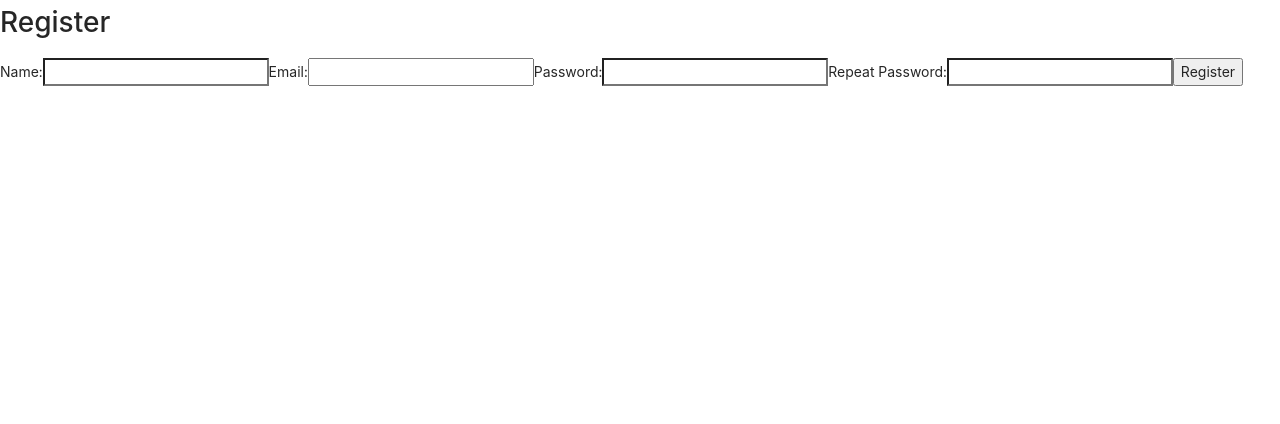
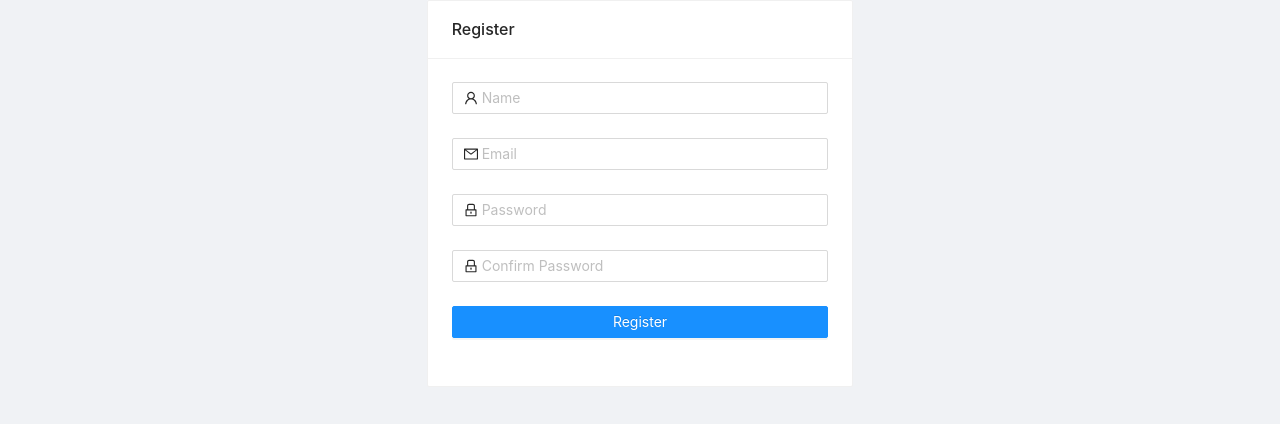
Before and after one commit to yancoltro/adopets, a React (Create React App) app in the folder adopets-front/: page /register in a window 1280 px wide. Shown: the top 424 px of the page. Built offline with nearby package versions, Linux system fonts and the light colour scheme.

Commit message:
Adjusting the layout of the login and registration page

```diff
--- a/adopets-front/src/components/DefaultLayout.css
+++ /dev/null
@@ -1 +0,0 @@
-@import '~antd/dist/antd.css';
--- /dev/null
+++ b/adopets-front/src/components/Defaults.css
@@ -0,0 +1,5 @@
+@import '~antd/dist/antd.css';
+body{
+    background-color: #f0f2f5;
+
+}
--- /dev/null
+++ b/adopets-front/src/components/Defaults.jsx
@@ -0,0 +1,96 @@
+import React from 'react'
+import './Defaults.css'
+import { Layout, Menu, Breadcrumb, Alert, Card, Row, Col } from 'antd';
+import { UserOutlined, LaptopOutlined, NotificationOutlined } from '@ant-design/icons';
+const { SubMenu } = Menu;
+const { Header, Content, Sider } = Layout;
+
+
+export function DefaultLayout(props) {
+  return (
+    <Layout>
+      <Header className="header">
+        <div className="logo" />
+        <Menu theme="dark" mode="horizontal" defaultSelectedKeys={['2']}>
+          <Menu.Item key="1">nav 1</Menu.Item>
+          <Menu.Item key="2">nav 2</Menu.Item>
+          <Menu.Item key="3">nav 3</Menu.Item>
+        </Menu>
+      </Header>
+      <Layout>
+        <Sider width={200} className="site-layout-background">
+          <Menu
+            mode="inline"
+            defaultSelectedKeys={['1']}
+            defaultOpenKeys={['sub1']}
+            style={{ height: '100%', borderRight: 0 }}
+          >
+            <SubMenu key="sub1" icon={<UserOutlined />} title="subnav 1">
+              <Menu.Item key="1">option1</Menu.Item>
+              <Menu.Item key="2">option2</Menu.Item>
+              <Menu.Item key="3">option3</Menu.Item>
+              <Menu.Item key="4">option4</Menu.Item>
+            </SubMenu>
+            <SubMenu key="sub2" icon={<LaptopOutlined />} title="subnav 2">
+              <Menu.Item key="5">option5</Menu.Item>
+              <Menu.Item key="6">option6</Menu.Item>
+              <Menu.Item key="7">option7</Menu.Item>
+              <Menu.Item key="8">option8</Menu.Item>
+            </SubMenu>
+            <SubMenu key="sub3" icon={<NotificationOutlined />} title="subnav 3">
+              <Menu.Item key="9">option9</Menu.Item>
+              <Menu.Item key="10">option10</Menu.Item>
+              <Menu.Item key="11">option11</Menu.Item>
+              <Menu.Item key="12">option12</Menu.Item>
+            </SubMenu>
+          </Menu>
+        </Sider>
+        <Layout style={{ padding: '0 24px 24px' }}>
+          <Breadcrumb style={{ margin: '16px 0' }}>
+            <Breadcrumb.Item>Home</Breadcrumb.Item>
+            <Breadcrumb.Item>List</Breadcrumb.Item>
+            <Breadcrumb.Item>App</Breadcrumb.Item>
+          </Breadcrumb>
+          <Content
+            className="site-layout-background"
+            style={{
+              padding: 24,
+              margin: 0,
+              minHeight: 280,
+            }}
+          >
+            {props.children}
+          </Content>
+        </Layout>
+      </Layout>
+    </Layout>
+  )
+}
+
+export function DefaultLoginRegister(props) {
+  let alert = null
+  if (props.show_alert) {
+    alert =
+      <Alert
+        message={props.alert_message}
+        description={props.alert_description}
+        type={props.alert_type}
+        showIcon
+        closable
+      />;
+  }
+  return (
+    <React.Fragment>
+
+      <Row>
+        <Col span={8}></Col>
+        <Col span={8}>
+          {alert}
+          <Card title={props.card_title} style={{ width: '100%'}}>
+            {props.children}
+          </Card>
+        </Col>
+      </Row>
+    </React.Fragment>
+  )
+}
--- a/adopets-front/src/components/Login.jsx
+++ b/adopets-front/src/components/Login.jsx
@@ -1,40 +1,45 @@
 import React from 'react'
-import { Form, Input, Button, Checkbox } from 'antd';
+import { Link } from 'react-router-dom';
+import { Form, Input, Button } from 'antd';
+import { MailOutlined, LockOutlined } from '@ant-design/icons';
 import axios from 'axios';
+import Cookies from 'universal-cookie'
 
-const layout = {
-    labelCol: { span: 8 },
-    wrapperCol: { span: 16 },
-};
-const tailLayout = {
-    wrapperCol: { offset: 8, span: 16 },
-};
-const onFinishFailed = errorInfo => {
-    console.log('Failed:', errorInfo);
-};
-const onFinish = values => {
-    console.log('Success:', values);
-};
-
+import { DefaultLoginRegister } from './Defaults'
 
 class Login extends React.Component {
     constructor(props) {
         super(props);
         this.state = {
-            email: '',
-            password: ''
+            email: 'yan.coltro@hotmail.com',
+            password: 'qwertyui',
+            show_alert: false,
+            alert_message: '',
+            alert_description: '',
+            alert_type: 'error'
         }
         this.handleSubmit = this.handleSubmit.bind(this)
     }
 
-    handleSubmit(event){
-        axios.post('http://127.0.0.1:3333/products', this)
+    handleSubmit(event) {
+        let user = {
+            email: this.state.email,
+            password: this.state.password
+        }
+        console.log(user)
+        axios.post('http://127.0.0.1:3333/login', user)
             .then(response => {
-                console.log(response.data)
+                if (response.status !== 200) {
+                    // setar tempo de expiração
+                    const cookies = new Cookies();
+                    cookies.set('login', response, { path: '/' });
+                } else {
                     this.setState({
-                    products: response.data,
-                    isLoaded: true
+                        show_alert:true,
+                        alert_message: 'Error',
+                        alert_description: "Have any erro in you login"
                     })
+                }
             })
             .catch((error) => {
                 this.setState({
@@ -48,39 +53,49 @@ class Login extends React.Component {
     render() {
         return (
             <React.Fragment>
-                <h1>Login</h1>
+                <DefaultLoginRegister
+                    show_alert={this.state.show_alert}
+                    alert_message={this.state.alert_message}
+                    alert_description={this.state.alert_description}
+                    alert_type={this.state.alert_type}
+                    card_title="Login">
                     <Form
-                    {...layout}
-                    name="basic"
-                    initialValues={{ remember: true }}
-                    onFinish={this.handleSubmit}
-                    onFinishFailed={onFinishFailed}
-                >
+                        name="normal_login"
+                        className="login-form"
+                        initialValues={{}}
+                        onFinish={this.handleSubmit}>
                         <Form.Item
-                        label="Username"
-                        name="username"
-                        rules={[{ required: true, message: 'Please input your username!' }]}
-                    >
-                        <Input />
+                            name="email"
+                            rules={[
+                                { required: true, message: 'Please input your E-mail!' },
+                                { type: 'email', message: 'The input is not valid E-mail' }
+                            ]}>
+                            <Input
+                                prefix={<MailOutlined className="site-form-item-icon" />}
+                                type="email"
+                                placeholder="Email"
+                            />
                         </Form.Item>
-
                         <Form.Item
-                        label="Password"
                             name="password"
-                        rules={[{ required: true, message: 'Please input your password!' }]}
-                    >
-                        <Input.Password />
+                            rules={[{ required: true, message: 'Please input your Password!' }]}>
+                            <Input
+                                prefix={<LockOutlined className="site-form-item-icon" />}
+                                type="password"
+                                placeholder="Password"
+                            />
                         </Form.Item>
-
-                    <Form.Item {...tailLayout} name="remember" valuePropName="checked">
-                        <Checkbox>Remember me</Checkbox>
+                        <Form.Item >
+                            <Button type="primary" htmlType="submit" className="login-form-button" block>
+                                Log in
+                            </Button>
                         </Form.Item>
-
-                    <Form.Item {...tailLayout}>
-                        <Button type="primary" htmlType="submit" >Submit</Button>
-                    </Form.Item>
+                        <div style={{textAlign: "right"}}>
+                        No have account? <Link to="/register" style={{textAlign:"right"}}>Register now!</Link>
+                        </div>
                     </Form>
-            </React.Fragment>
+                </DefaultLoginRegister>
+            </React.Fragment >
         )
     }
 }
--- a/adopets-front/src/components/Products.jsx
+++ b/adopets-front/src/components/Products.jsx
@@ -1,7 +1,7 @@
 import React from 'react'
 import axios from 'axios'
 import { Table } from 'antd';
-import DefaultLayout from './DefaultLayout'
+import {DefaultLayout} from './Defaults'
 
 const API = 'http://127.0.0.1:3333'
 
--- a/adopets-front/src/components/Register.jsx
+++ b/adopets-front/src/components/Register.jsx
@@ -1,4 +1,7 @@
 import React from 'react'
+import { Form, Input, Button, Checkbox } from 'antd';
+import { UserOutlined, MailOutlined, LockOutlined } from '@ant-design/icons';
+import { DefaultLoginRegister } from './Defaults'
 
 class Register extends React.Component {
 
@@ -8,10 +11,12 @@ class Register extends React.Component {
             name: '',
             email: '',
             pass: '',
-            rp_pass:'',
+            rp_pass: '',
 
-            isLoaded: false,
-            error: null
+            show_alert: false,
+            alert_message: '',
+            alert_description: '',
+            alert_type: 'error'
         }
         this.handleName = this.handleName.bind(this)
         this.handleEmail = this.handleEmail.bind(this)
@@ -21,18 +26,18 @@ class Register extends React.Component {
 
     }
 
-    handleName(event) {this.setState({ name: event.target.value })}
+    handleName(event) { this.setState({ name: event.target.value }) }
 
-    handleEmail(event) {this.setState({ email: event.target.value })}
+    handleEmail(event) { this.setState({ email: event.target.value }) }
 
-    handlePass(event) {this.setState({ pass: event.target.value })}
+    handlePass(event) { this.setState({ pass: event.target.value }) }
 
-    handleRpPass(event) {this.setState({ rp_pass: event.target.value })}
+    handleRpPass(event) { this.setState({ rp_pass: event.target.value }) }
 
     handleSubmit(event) {
         alert('Um nome foi enviado: ' + this.state.name);
         event.preventDefault();
-      }
+    }
 
     componentDidMount() { }
 
@@ -41,37 +46,73 @@ class Register extends React.Component {
     render() {
         return (
             <React.Fragment>
-                <h1>Register</h1>
-                <form onSubmit={this.handleSubmit}>
-                    <label>
-                        Name:
-                        <input type="text"
-                            value={this.state.name}
-                            onChange={this.handleName} />
-                    </label>
-                    <label>
-                        Email:
-                        <input type="email"
-                            value={this.state.email}
-                            onChange={this.handleEmail} />
-                    </label>
-                    <label>
-                        Password:
-                        <input type="password"
-                            value={this.state.pass}
-                            onChange={this.handlePass} />
-                    </label>
-                    <label>
-                        Repeat Password:
-                        <input type="password"
-                            value={this.state.rp_pass}
-                            onChange={this.handleRpPass} />
-                    </label>
-                    <input type="submit" value="Register" />
-                </form>
-
-            </React.Fragment>
-
+                <DefaultLoginRegister
+                    show_alert={this.state.show_alert}
+                    alert_message={this.state.alert_message}
+                    alert_description={this.state.alert_description}
+                    alert_type={this.state.alert_type}
+                    card_title="Register">
+                    <Form
+                        name="register"
+                        className="login-form"
+                        initialValues={{}}
+                        onFinish={this.handleSubmit}
+                        scrollToFirstError>
+                        <Form.Item
+                            name="name"
+                            rules={[{ required: true, message: 'Please input your Name!' }]}>
+                            <Input prefix={<UserOutlined className="site-form-item-icon" />} placeholder="Name" />
+                        </Form.Item>
+                        <Form.Item
+                            name="email"
+                            rules={[
+                                { required: true, message: 'Please input your E-mail!' },
+                                { type: 'email', message: 'The input is not valid E-mail' }
+                            ]}>
+                            <Input
+                                prefix={<MailOutlined className="site-form-item-icon" />}
+                                type="email"
+                                placeholder="Email"
+                            />
+                        </Form.Item>
+                        <Form.Item
+                            name="password"
+                            hasFeedback
+                            rules={[{ required: true, message: 'Please input your Password!' }]}>
+                            <Input
+                                prefix={<LockOutlined className="site-form-item-icon" />}
+                                type="password"
+                                placeholder="Password"
+                            />
+                        </Form.Item>
+                        <Form.Item
+                            name="confirm"
+                            dependencies={['password']}
+                            hasFeedback
+                            rules={[
+                                { required: true, message: 'Please confirm your Password!' },
+                                ({ getFieldValue }) => ({
+                                    validator(rule, value) {
+                                        if (!value || getFieldValue('password') === value) {
+                                            return Promise.resolve();
+                                        }
+                                        return Promise.reject('The two passwords that you entered do not match!');
+                                    },
+                                }),
+                            ]}>
+                            <Input
+                                prefix={<LockOutlined className="site-form-item-icon" />}
+                                type="password"
+                                placeholder="Confirm Password"
+                            />
+                        </Form.Item>
+                        <Form.Item>
+                            <Button type="primary" htmlType="submit" className="login-form-button" block>
+                                Register</Button>
+                        </Form.Item>
+                    </Form>
+                </DefaultLoginRegister>
+            </React.Fragment >
         )
     }
 
```
Also changed, not shown: adopets-front/src/components/DefaultLayout.jsx (deleted, +0 -69 lines). Lines whose indentation alone changed are shown as unchanged.
